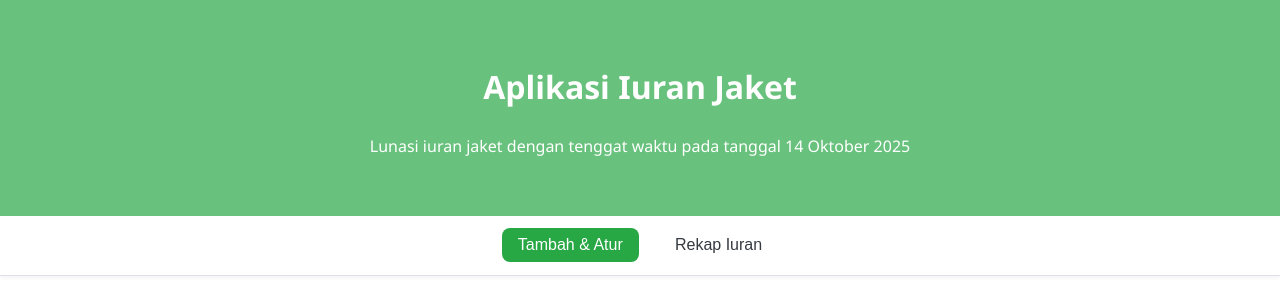
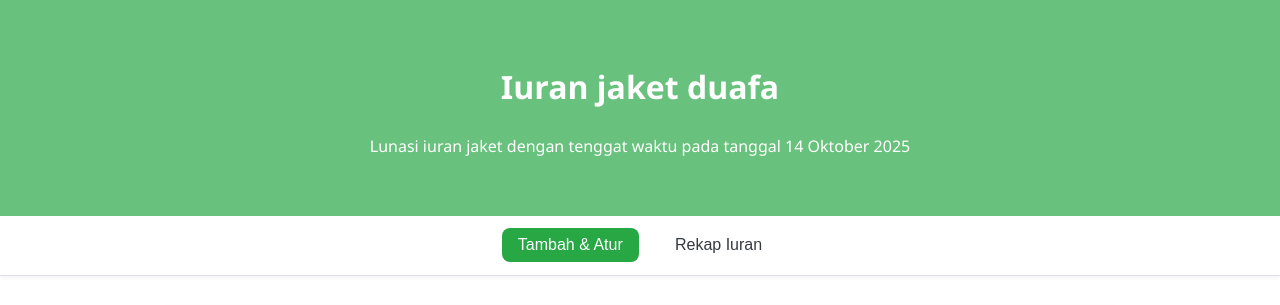
Before and after one commit to yustfeda/jaket, a plain HTML site: page index.html in a window 1280 px wide. Shown: the top 305 px of the page. Drawn offline with Linux system fonts and the light colour scheme; no server answers.

Commit message:
update index.html

```diff
--- a/index.html
+++ b/index.html
@@ -443,7 +443,7 @@
         <img src="jaket.jpg"> </div>
 
     <header class="header">
-        <h1>Aplikasi Iuran Jaket</h1>
+        <h1>Iuran jaket duafa</h1>
         <p>Lunasi iuran jaket dengan tenggat waktu pada tanggal 14 Oktober 2025</p>
     </header>
 
```
